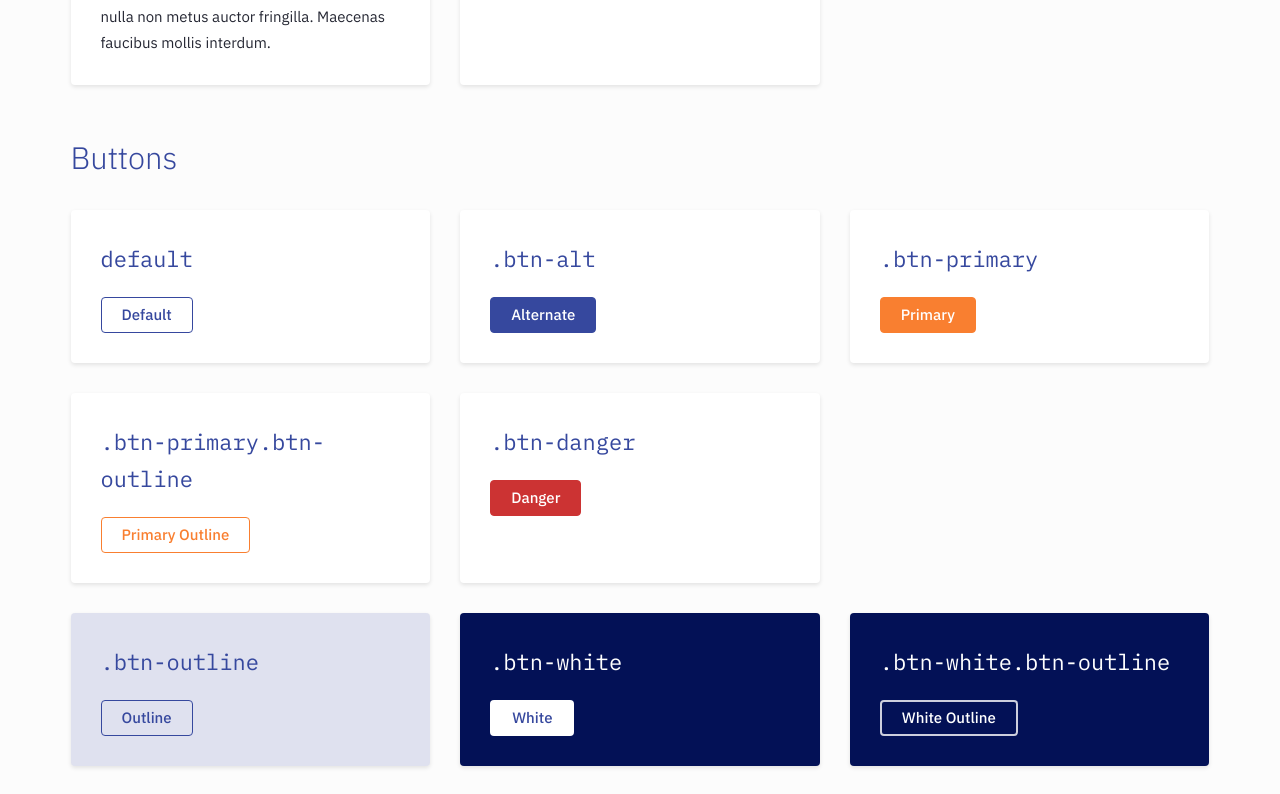
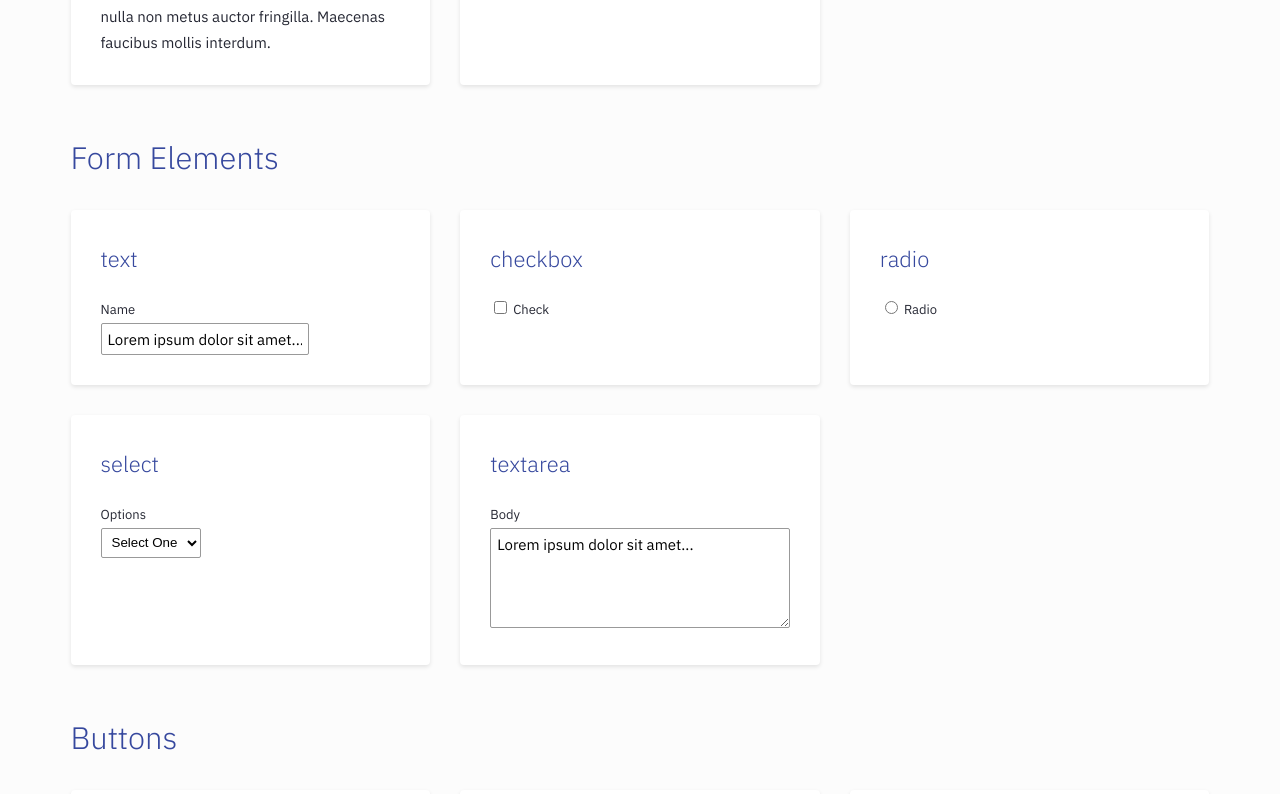
Before and after one commit to bdejesus/stardust, a React (Create React App) app: page / in a window 1280 px wide. Shown: the part 1480-2274 px from the top of the page. Built offline with nearby package versions, Linux system fonts and the light colour scheme.

Commit message:
Adding form styles

```diff
--- a/src/App.js
+++ b/src/App.js
@@ -26,7 +26,7 @@ function App() {
           <Profile
             user={{
               name: 'Ben de Jesus',
-              picture: 'http://placekitten.com/200/200'
+              picture: 'https://placekitten.com/200/200'
             }}
           />
         </div>
@@ -84,6 +84,59 @@ function App() {
         </div>
       </div>
 
+      <div className='module form'>
+        <h2>Form Elements</h2>
+
+        <div className='grid'>
+          <div className='component'>
+            <h3>text</h3>
+
+            <div className='form-control input-text'>
+              <label htmlFor='Name'>Name</label>
+              <input type='text' name='Name' value="Lorem ipsum dolor sit amet..." />
+            </div>
+          </div>
+
+          <div className='component'>
+            <h3>checkbox</h3>
+            <div className='form-control input-checkbox'>
+              <label>
+                <input type='checkbox' /> Check
+              </label>
+            </div>
+          </div>
+
+          <div className='component'>
+            <h3>radio</h3>
+            <div className='form-control input-radio'>
+              <label>
+                <input type='radio' /> Radio
+              </label>
+            </div>
+          </div>
+
+          <div className='component'>
+            <h3>select</h3>
+            <div className='form-control input-select'>
+              <label htmlFor='Select'>Options</label>
+              <select name='Select'>
+                <option selected disabled>Select One</option>
+                <option>Option 1</option>
+                <option>Option 2</option>
+              </select>
+            </div>
+          </div>
+
+          <div className='component'>
+            <h3>textarea</h3>
+            <div className='form-control input-textarea'>
+              <label htmlFor='textarea'>Body</label>
+              <textarea name='textarea' value="Lorem ipsum dolor sit amet..." />
+            </div>
+          </div>
+        </div>
+      </div>
+
       <div className='module buttons'>
         <h2>Buttons</h2>
         <div className='grid'>
@@ -128,6 +181,15 @@ function App() {
             <h3 className='text-element'>.btn-white.btn-outline</h3>
             <button type='button' className='button btn-white btn-outline'>White Outline</button>
           </div>
+        </div>
+      </div>
+
+      <div className='module system'>
+        <h2>Panels</h2>
+
+        <div className='component'>
+          <h3 className='text-element'>.panel</h3>
+          <div className='panel'>Panel Content</div>
         </div>
       </div>
 
--- a/src/index.scss
+++ b/src/index.scss
@@ -10,7 +10,7 @@ body {
   border-radius: 4px;
   box-shadow: 0 2px 4px rgba(0, 0, 0, 0.1);
   margin: 20px 0;
-  padding: 30px;
+  padding: $spacing-lg;
 
   h2 {
     margin-top: 0;
--- a/src/styles/_forms.scss
+++ b/src/styles/_forms.scss
@@ -1,8 +1,16 @@
+label,
+.form-label {
+  display: block;
+  font-size: $font-size-sm;
+}
+
 input[type='text'],
 input[type='email'],
 input[type='number'],
 input[type='password'],
-input[type='search'] {
+input[type='search'],
+textarea {
+  background-color: #fff;
   border: 1px solid #999;
   border-radius: $border-radius-sm;
   height: 32px;
@@ -23,3 +31,20 @@ input[type='search'] {
     background-color: $brand-gray;
   }
 }
+
+textarea {
+  font-family: $font-stack;
+  font-size: $font-size-base;
+  width: 100%;
+  min-height: 100px;
+  padding: $spacing-xs;
+}
+
+select {
+  background-color: #fff;
+  border: 1px solid #999;
+  border-radius: $border-radius-sm;
+  height: $spacing-lg;
+  margin: 0;
+  padding: 0 $spacing-xs;
+}
--- a/src/styles/components.scss
+++ b/src/styles/components.scss
@@ -1,2 +1,3 @@
 @import 'components/Branding';
 @import 'components/Profile';
+@import 'components/Panel';
--- /dev/null
+++ b/src/styles/components/Panel.scss
@@ -0,0 +1,9 @@
+@import '../variables';
+
+.panel {
+  background-color: #fff;
+  border-radius: 4px;
+  box-shadow: 0 2px 4px rgba(0, 0, 0, 0.1);
+  margin: 20px 0;
+  padding: $spacing-lg;
+}
```
Also changed, not shown: 2 other files (tests, documents, lock files or other folders).
